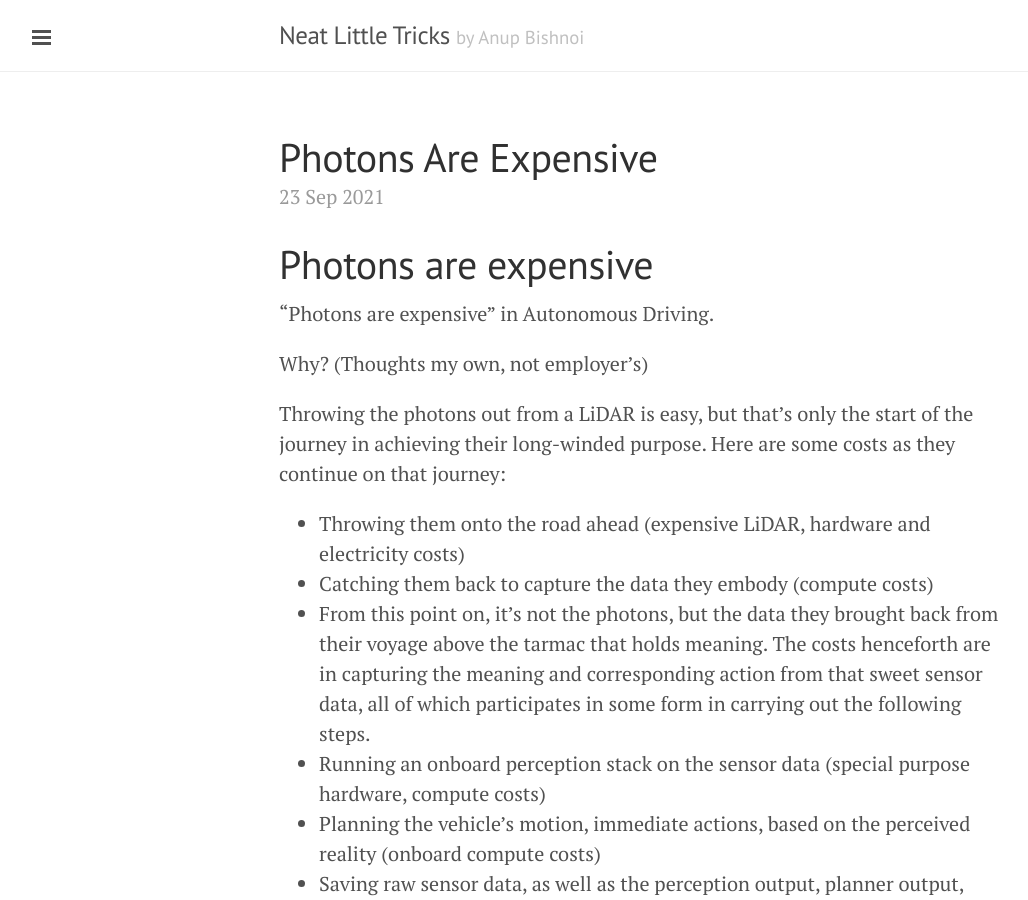
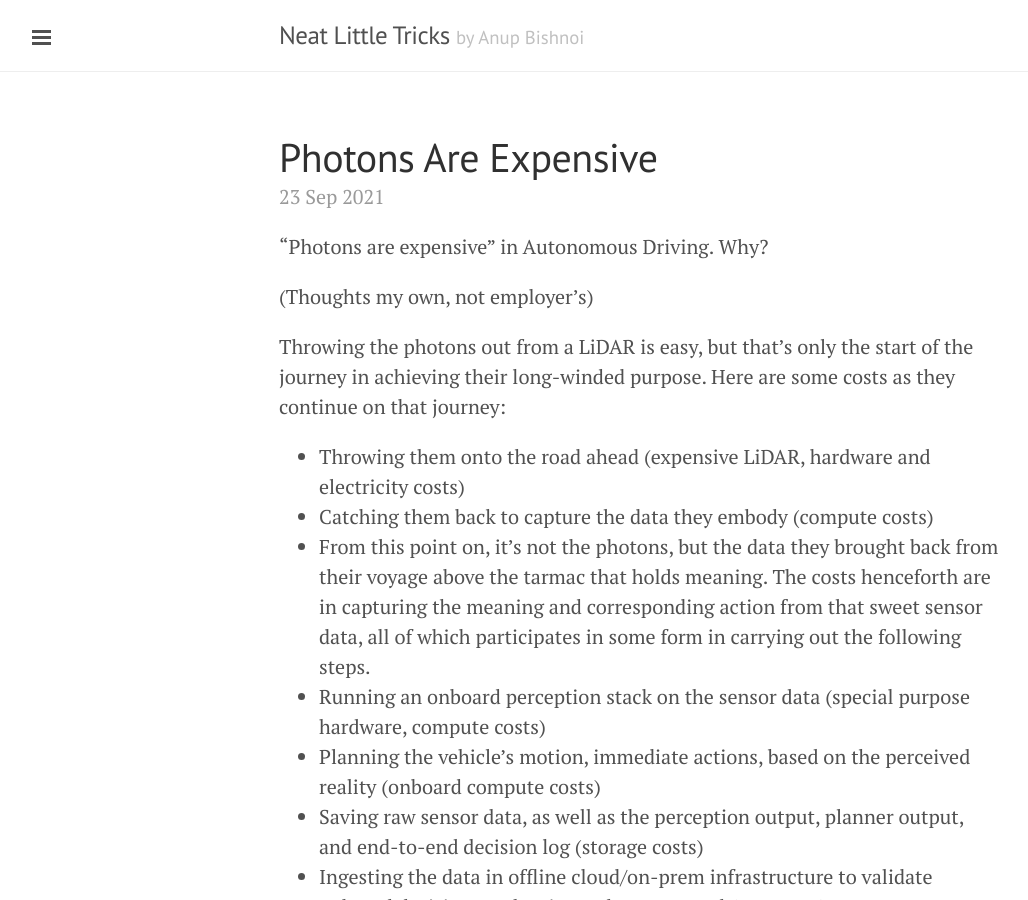
Before and after one commit to asyncanup/asyncanup.github.io, a Jekyll site: the page built from _posts/2021-09-23-photons-are-expensive.md, in a window 1280 px wide and 900 px high. Shown: the whole window, without its empty margins (1-1029 px from the left). Built offline with Jekyll 4.4.1, drawn with Linux system fonts in a browser that asks for light colours; our own code applies the rules of GitHub Pages for plain Markdown files.

Commit message:
Update 2021-09-23-photons-are-expensive.md

```diff
--- a/_posts/2021-09-23-photons-are-expensive.md
+++ b/_posts/2021-09-23-photons-are-expensive.md
@@ -1,8 +1,6 @@
-# Photons are expensive
+"Photons are expensive" in Autonomous Driving.
+Why?
 
-"Photons are expensive" in Autonomous Driving.
-
-Why?
 (Thoughts my own, not employer's)
 
 Throwing the photons out from a LiDAR is easy, but that's only the start of the journey in achieving their long-winded purpose. Here are some costs as they continue on that journey:
```
